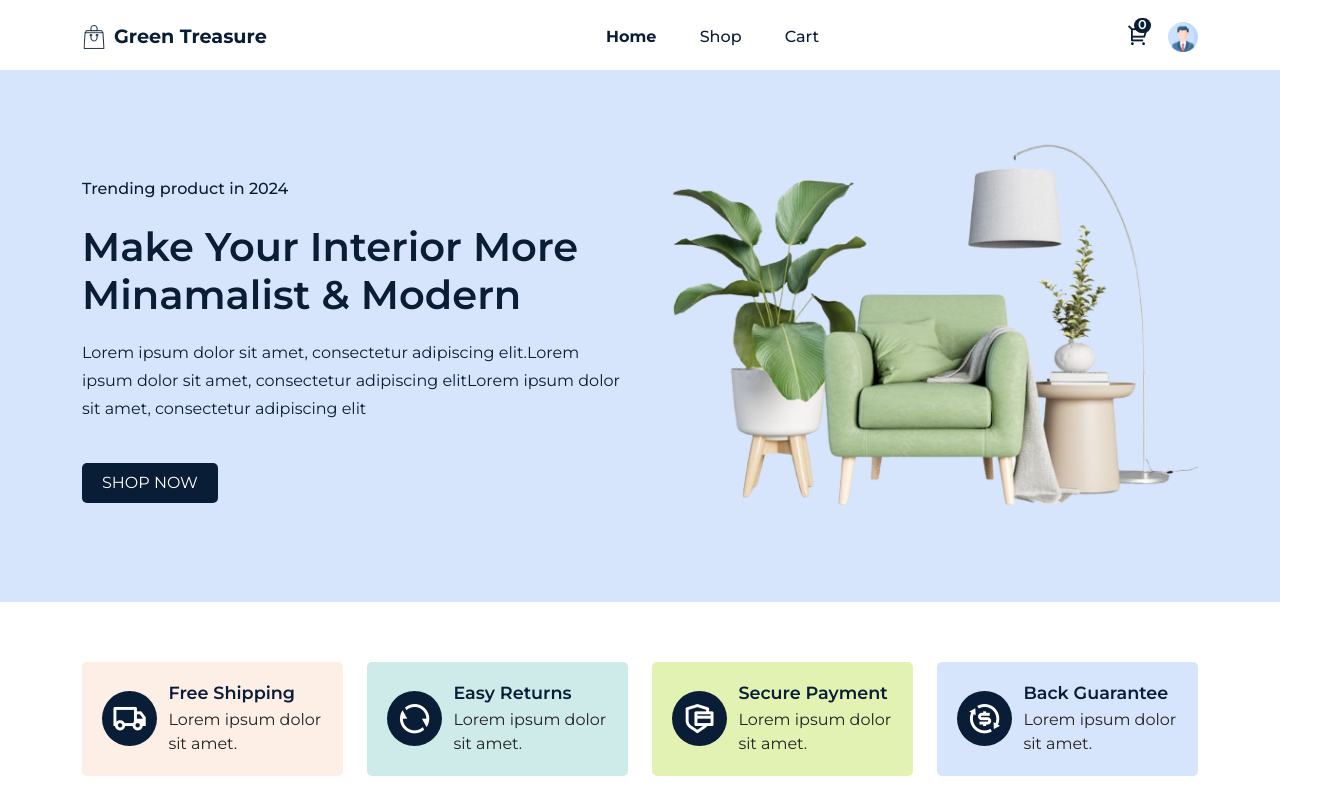
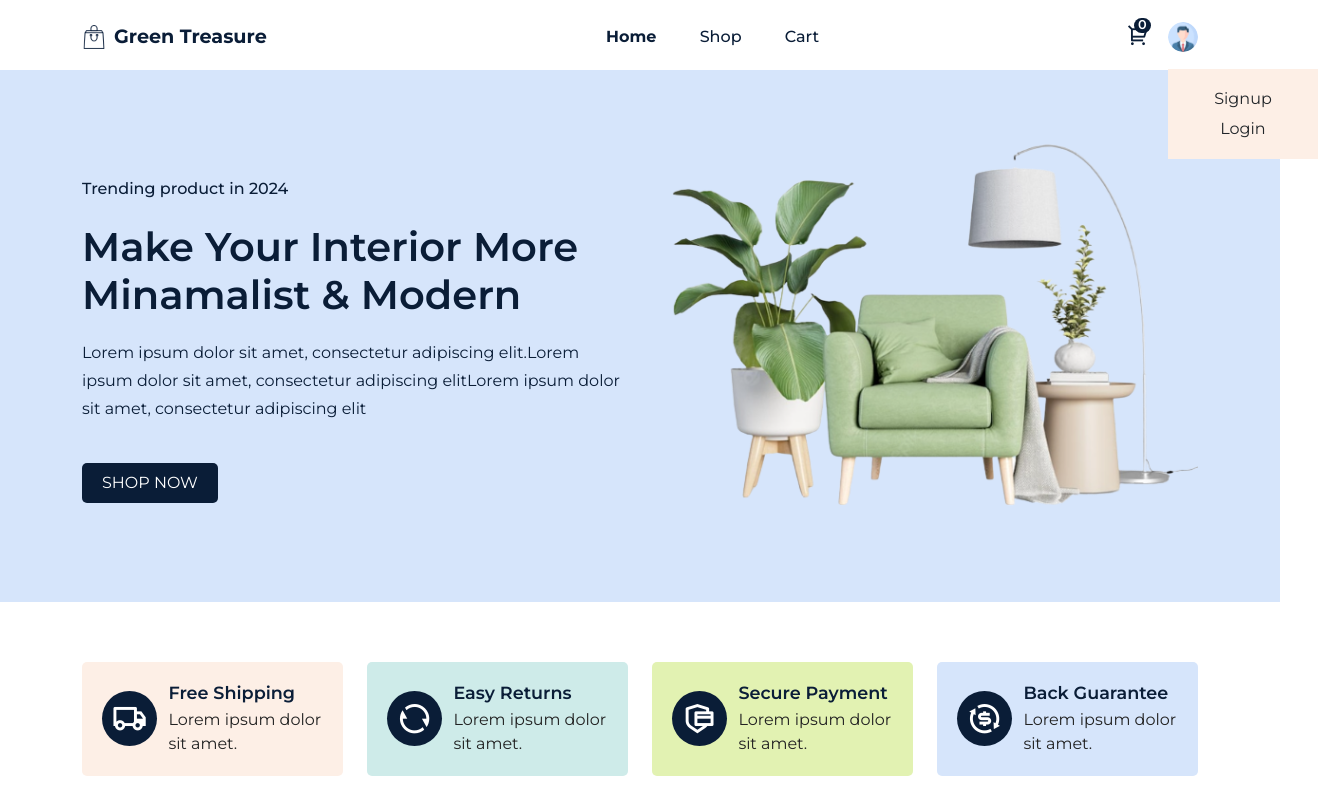
Before and after one commit to PrabhathChathura/Green-Treasure-1.0.0, a React (Create React App) app: page /home in a window 1280 px wide. Both pictures are taken after a click on the picture 1182 px from the left and 37 px from the top of the page. Shown: the top 800 px of the page, 1318 px wide, since content can reach past the window. Built offline with nearby package versions, Linux system fonts and the light colour scheme; no server answers.

Commit message:
admin panel
starting to implement admin panel

```diff
--- /dev/null
+++ b/src/admin/AddProducts.jsx
@@ -0,0 +1,11 @@
+import React from "react";
+
+const AddProducts = () => {
+  return (
+
+  <div>AddProducts</div>
+
+)
+}
+
+export default AddProducts;
--- /dev/null
+++ b/src/admin/AllProducts.jsx
@@ -0,0 +1,7 @@
+import React from 'react';
+
+const AllProducts = () => {
+    return <div>products</div>;
+};
+
+export default AllProducts;
--- a/src/components/Header/Header.jsx
+++ b/src/components/Header/Header.jsx
@@ -1,120 +1,114 @@
-import React,{useRef,useEffect} from "react";
-
+import React, { useRef, useEffect } from "react";
 import { NavLink, useNavigate } from "react-router-dom";
 import './header.css';
-
-import {motion} from 'framer-motion';
-
+import { motion } from 'framer-motion';
 import logo from '../../assets/images/eco-logo.png';
 import userIcon from '../../assets/images/user-icon.png';
-
 import { Container, Row } from "reactstrap";
 import { useSelector } from "react-redux";
+import useAuth from "../../custom-hooks/useAuth";
+import { Link } from "react-router-dom";
+import { signOut } from "firebase/auth";
+import { auth } from "../../firebase.config";
+import { toast } from "react-toastify";
 
 const nav__links = [
-  {
-    path:'home',
-    display: 'Home'
-  },
-  {
-    path:'shop',
-    display: 'Shop'
-  },
-  {
-    path:'cart',
-    display: 'Cart'
-  },
+  { path: 'home', display: 'Home' },
+  { path: 'shop', display: 'Shop' },
+  { path: 'cart', display: 'Cart' },
 ];
 
 const Header = () => {
-
-   const headerRef = useRef(null)
-
-   const totalQuantity = useSelector(state => state.cart.totalQuantity)
-
-   const menuRef = useRef(null)
-   const navigate = useNavigate()
+  const headerRef = useRef(null);
+  const totalQuantity = useSelector((state) => state.cart.totalQuantity);
+  const profileActionRef = useRef(null);
+  const menuRef = useRef(null);
+  const navigate = useNavigate();
+  const { currentUser } = useAuth();
 
   const stickyHeaderFunc = () => {
     window.addEventListener("scroll", () => {
       if (document.body.scrollTop > 80 || document.documentElement.scrollTop > 80) {
-        headerRef.current.classList.add("sticky__header")
+        headerRef.current.classList.add("sticky__header");
       } else {
-        headerRef.current.classList.remove("sticky__header")
+        headerRef.current.classList.remove("sticky__header");
       }
-   })
-  }
+    });
+  };
+
+  const logout = () => {
+    signOut(auth).then(() => {
+      toast.success("User signed out");
+      navigate("/home");
+    }).catch((err) => {
+      toast.error(err.message);
+    });
+  };
+
   useEffect(() => {
-      stickyHeaderFunc()
+    stickyHeaderFunc();
+    return () => window.removeEventListener("scroll", stickyHeaderFunc);
+  }, []);
 
-      return () =>  window.removeEventListener("scroll", stickyHeaderFunc)
+  const menuToggle = () => menuRef.current.classList.toggle('active__menu');
+  const navigateToCart = () => navigate("/cart");
+  const toggleProfileActions = () => profileActionRef.current.classList.toggle('show__profileActions');
 
-     });
-
-     const menuToggle = () => menuRef.current.classList.toggle
-     ('active__menu');
-
-     const navigateToCart =()=>{
-      navigate("/cart")
-
-     }
-
-
-  return (<header className="header" ref = {headerRef}>
+  return (
+    <header className="header" ref={headerRef}>
       <Container>
         <Row>
           <div className="nav__wrapper">
-      <div className="logo">
+            <Link to="/home" className="logo">
               <img src={logo} alt="logo" />
               <div>
                 <h1>Green Treasure</h1>
               </div>
+            </Link>
+            <div className="navigation" ref={menuRef} onClick={menuToggle}>
+              <motion.ul className="menu">
+                {nav__links.map((item, index) => (
+                  <li className="nav__item" key={index}>
+                    <NavLink to={item.path} className={(navClass) => navClass.isActive ? "nav__active" : ""}>
+                      {item.display}
+                    </NavLink>
+                  </li>
+                ))}
+              </motion.ul>
             </div>
-
-      <div className="navigation" ref={menuRef} onClick={menuToggle}>
-        <ul className="menu">
-
-        {
-          nav__links.map((item, index) =>(
-            <li className="nav__item" key={index}>
-              <NavLink to={item.path} className={(navClass)=>
-              navClass.isActive ? 'nav__active' : ''} >
-              {item.display} </NavLink>
-            </li>
-          ))
-        }
-
-
-        </ul>
-      </div>
-
             <div className="nav__icons">
-
               <span className="cart__icon" onClick={navigateToCart}>
-        <i class="ri-shopping-cart-2-line"></i>
+                <i className="ri-shopping-cart-2-line"></i>
                 <span className="badge">{totalQuantity}</span>
               </span>
-        <span>
-          <motion.img whileTap={{scale: 1.2}} src={userIcon}
-          alt="" />
-        </span>
-
-
+              <div className="profile">
+                <motion.img
+                  whileTap={{ scale: 1.2 }}
+                  src={currentUser&& currentUser.photoURL ? currentUser.photoURL : userIcon}
+                  alt=""
+                  onClick={toggleProfileActions}
+                />
+                <div className="profile__actions" ref={profileActionRef} onClick={toggleProfileActions}>
+                  {currentUser ? (
+                    <span onClick={logout}>Logout</span>
+                  ) : (
+                    <div className="d-flex align-items-center justifyy-content-
+                    -center flex-column ">
+                      <Link to='/signup'>Signup</Link>
+                      <Link to='/login'>Login</Link>
+                    </div>
+                  )}
+                </div>
+              </div>
               <div className="mobile__menu">
                 <span onClick={menuToggle}>
                   <i className="ri-menu-line"></i>
                 </span>
               </div>
-
-
-
             </div>
-
-
           </div>
         </Row>
       </Container>
-
     </header>
   );
 };
--- a/src/components/Header/header.css
+++ b/src/components/Header/header.css
@@ -82,11 +82,39 @@
 
 
 
-.nav__icons span img {
+.nav__icons .profile  img {
     width: 30px;
     height: 30px;
     cursor: pointer;
+    border-radius: 50%;
 }
+
+.nav__icons .profile{
+    position: relative;
+    z-index: 9;
+}
+
+
+.nav__icons .profile .profile__actions{
+    position: absolute;
+    top: 97%;
+    left: 0;
+    width: 150px;
+    z-index: 10;
+    padding: 15px;
+    display: none;
+    align-items: center;
+    flex-direction: column;
+    background: var(--card-bg-01);
+    line-height: 30px;
+    display: none;
+    cursor: pointer;
+}
+
+.show__profileActions{
+    display: block !important;
+}
+
 
 .mobile__menu{
     font-size: 1.3rem;
--- a/src/custom-hooks/useAuth.js
+++ b/src/custom-hooks/useAuth.js
@@ -1,6 +1,6 @@
 import {useState, useEffect} from "react";
 import { onAuthStateChanged } from "firebase/auth";
-import {auth} from '../firebase.config'
+import { auth } from '../firebase.config'
 
 const useAuth = () => {
 
--- a/src/pages/Signup.jsx
+++ b/src/pages/Signup.jsx
@@ -125,6 +125,7 @@ const signup = async(e) => {
 
 
 
+
             <button type="submit" className="buy__btn auth__btn">Create an Account</button>
 
             <p>Already have an account?<Link to="/login">Login</Link></p>
--- /dev/null
+++ b/src/routers/ProtectedRoute.js
@@ -0,0 +1,15 @@
+import React from "react";
+import useAuth from "../custom-hooks/useAuth";
+import { Navigate } from "react-router-dom";
+import { Outlet } from "react-router-dom";
+
+
+const ProtectedRoute = () => {
+
+    const { currentUser } = useAuth();
+
+    return currentUser ? <Outlet /> : <Navigate to = '/login' />;
+
+};
+
+export default ProtectedRoute;
--- a/src/routers/Routers.js
+++ b/src/routers/Routers.js
@@ -8,6 +8,11 @@ import ProductDetails from "../pages/ProductDetails";
 import Checkout from "../pages/Checkout";
 import  Login from "../pages/Login";
 import Signup from "../pages/Signup";
+import ProtectedRoute from "./ProtectedRoute";
+
+
+import AddProducts from "../admin/AddProducts";
+import AllProducts from "../admin/AllProducts";
 
 
 
@@ -20,7 +25,17 @@ const Routers = () => {
     <Route path='shop' element={<Shop/>}/>
     <Route path='shop/:id' element={<ProductDetails/>}/>
     <Route path="cart" element={<Cart/>}/>
+
+
+    <Route path="/*" element={<ProtectedRoute/>}>
+
     <Route path="checkout" element={<Checkout/>}/>
+    <Route path="dashboard/all-products" element={<AllProducts/>}/>
+    <Route path="dashboard/ad-products" element={<AddProducts/>}/>
+
+    </Route>
+
+
     <Route path="login" element={<Login/>}/>
     <Route path="signup" element={<Signup/>}/>
 
```
Also changed, not shown: src/admin/AdminNav.jsx (added, +7 -0 lines). Lines whose indentation alone changed are shown as unchanged.
